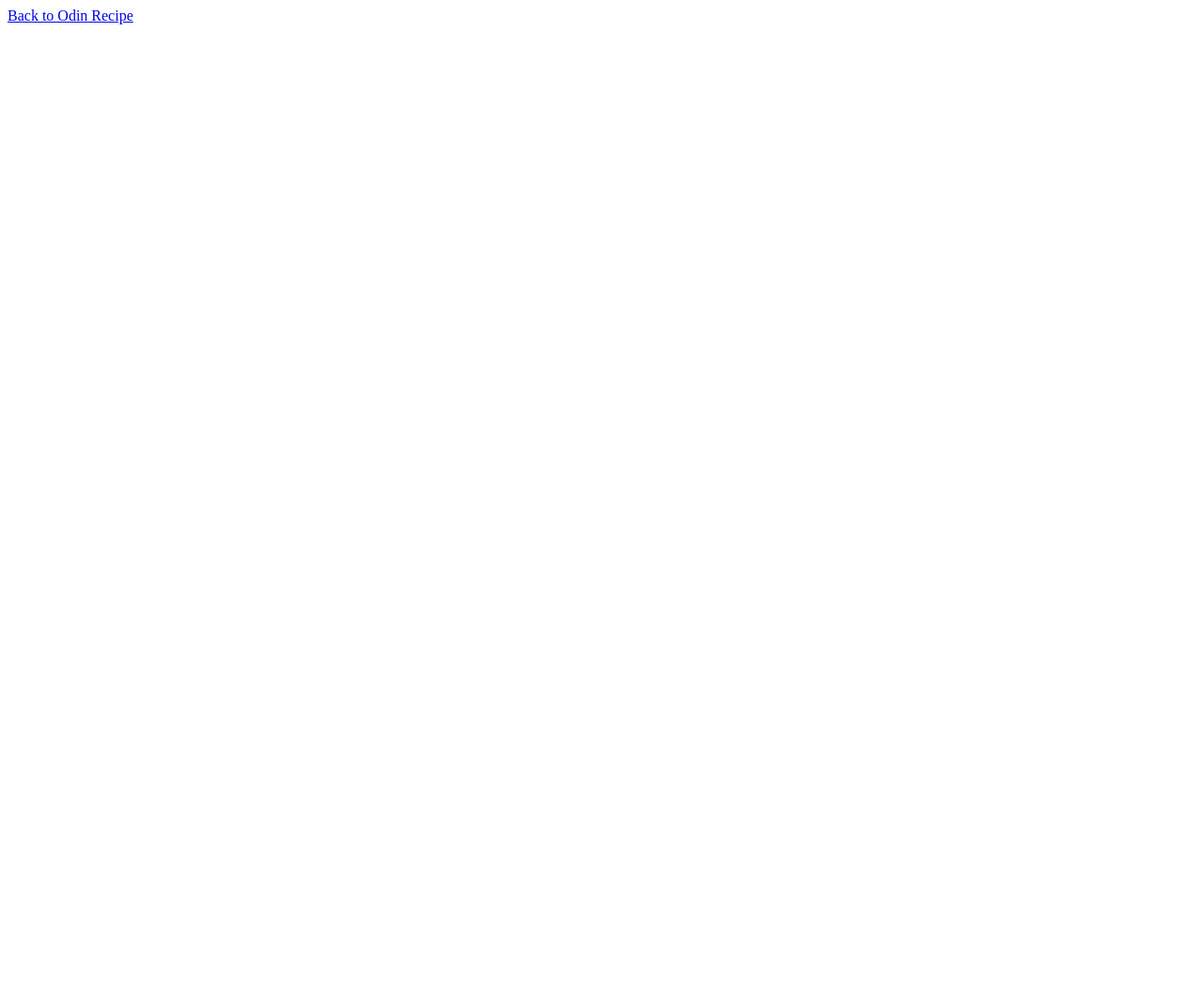
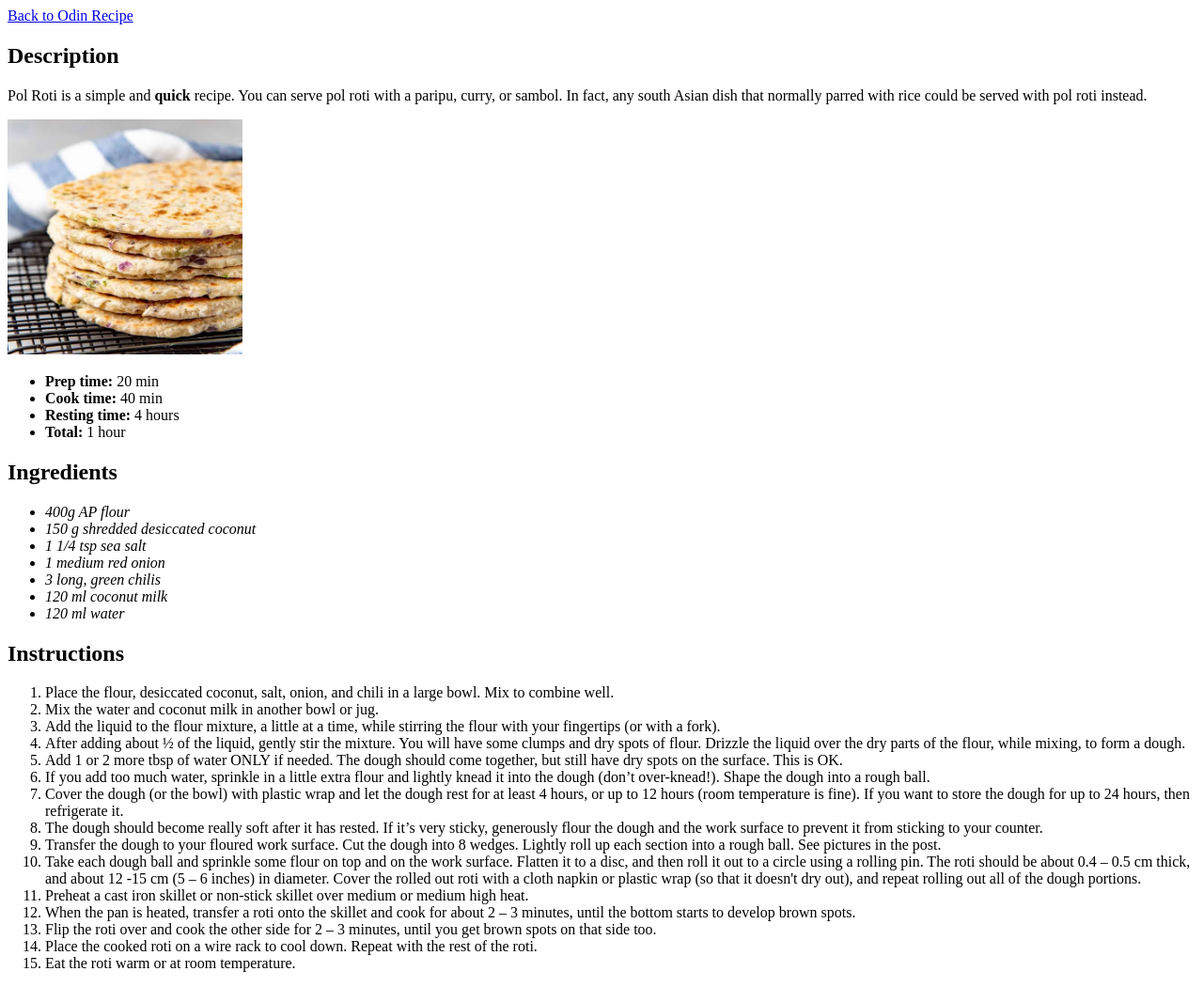
Before and after one commit to rainbow-evil/odin-recipes, a plain HTML site: page recipes/pol-roti.html in a window 1280 px wide. Shown: the whole page at 94% size. Before the commit the page ends 800 px from the top, so only its background shows below. Drawn offline with Linux system fonts and the light colour scheme.

Commit message:
Added Brocolli Gnocci and Pol Roti recipes.
Included images for the recipes, as well as ingredient lists and preparation instructions.

```diff
--- a/recipes/pol-roti.html
+++ b/recipes/pol-roti.html
@@ -3,10 +3,48 @@
 <head>
     <meta charset="UTF-8">
     <meta name="viewport" content="width=device-width, initial-scale=1.0">
-    <title>Document</title>
+    <title>Pol Roti Recipe</title>
 </head>
 <body>
     <a href="../index.html">Back to Odin Recipe</a>
+    <h2>Description</h2>
+    <p>Pol Roti is a simple and <strong>quick</strong> recipe. You can serve pol roti with a paripu, curry, or sambol. In fact, any south Asian dish that normally parred with rice could be served with pol roti instead.</p>
+    <img src="../images/pol-roti.jpeg" alt="delicious, stacked pol rotis" width="250">
+    <ul>
+        <li><strong>Prep time:</strong> 20 min</li>
+        <li><strong>Cook time:</strong> 40 min</li>
+        <li><strong>Resting time:</strong> 4 hours</li>
+        <li><strong>Total:</strong> 1 hour</li>
+    </ul>
+    <h2>Ingredients</h2>
+    <ul>
+        <li><em>400g AP flour</em></li>
+        <li><em>150 g shredded desiccated coconut</em></li>
+        <li><em>1 1/4 tsp sea salt</em></li>
+        <li><em>1 medium red onion</em></li>
+        <li><em>3 long, green chilis</em></li>
+        <li><em>120 ml coconut milk</em></li>
+        <li><em>120 ml water</em></li>
+    </ul>
+    <h2>Instructions</h2>
+    <ol>
+        <li>Place the flour, desiccated coconut, salt, onion, and chili in a large bowl. Mix to combine well.</li>
+        <li>Mix the water and coconut milk in another bowl or jug.</li>
+        <li>Add the liquid to the flour mixture, a little at a time, while stirring the flour with your fingertips (or with a fork).</li>
+        <li>After adding about ½ of the liquid, gently stir the mixture. You will have some clumps and dry spots of flour. Drizzle the liquid over the dry parts of the flour, while mixing, to form a dough.</li>
+        <li>Add 1 or 2 more tbsp of water ONLY if needed. The dough should come together, but still have dry spots on the surface. This is OK.</li>
 
+        <li>If you add too much water, sprinkle in a little extra flour and lightly knead it into the dough (don’t over-knead!). Shape the dough into a rough ball.</li>
+        <li>Cover the dough (or the bowl) with plastic wrap and let the dough rest for at least 4 hours, or up to 12 hours (room temperature is fine). If you want to store the dough for up to 24 hours, then refrigerate it.</li>
+        <li>The dough should become really soft after it has rested. If it’s very sticky, generously flour the dough and the work surface to prevent it from sticking to your counter.</li>
+        <li>Transfer the dough to your floured work surface. Cut the dough into 8 wedges. Lightly roll up each section into a rough ball. See pictures in the post.</li>
+        <li>Take each dough ball and sprinkle some flour on top and on the work surface. Flatten it to a disc, and then roll it out to a circle using a rolling pin. The roti should be about 0.4 – 0.5 cm thick, and about 12 -15 cm (5 – 6 inches) in diameter. Cover the rolled out roti with a cloth napkin or plastic wrap (so that it doesn't dry out), and repeat rolling out all of the dough portions.</li>
+
+        <li>Preheat a cast iron skillet or non-stick skillet over medium or medium high heat.</li>
+        <li>When the pan is heated, transfer a roti onto the skillet and cook for about 2 – 3 minutes, until the bottom starts to develop brown spots.</li>
+        <li>Flip the roti over and cook the other side for 2 – 3 minutes, until you get brown spots on that side too.</li>
+        <li>Place the cooked roti on a wire rack to cool down. Repeat with the rest of the roti.</li>
+        <li>Eat the roti warm or at room temperature.</li>
+    </ol>
 </body>
 </html>
```
Also changed, not shown: index.html (+2 -1 lines), recipes/brocolli-gnocci.html (added, +36 -0 lines), images/gnocci.jpeg (added), images/pol-roti.jpeg (added).
